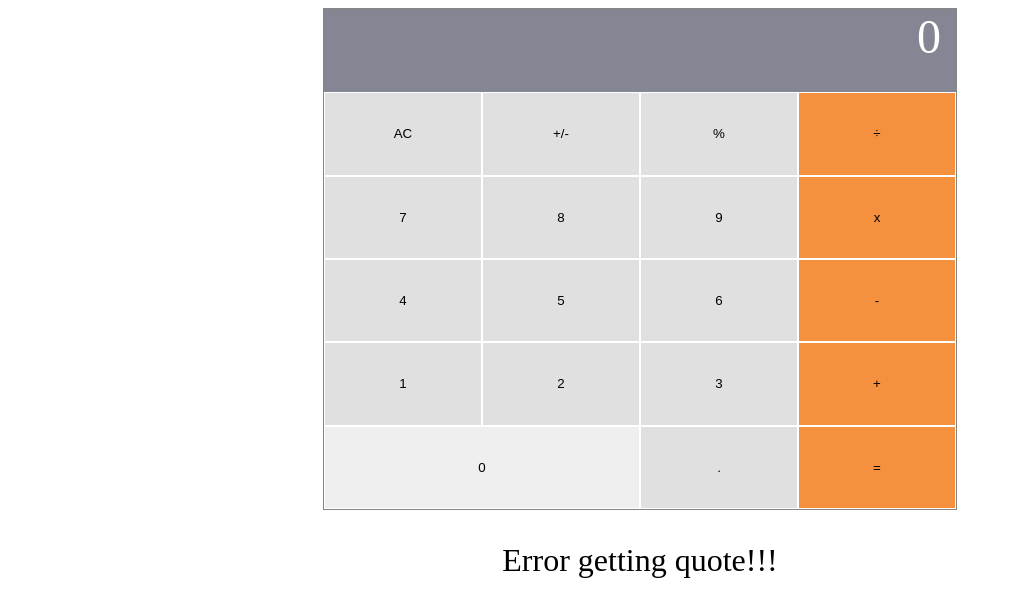
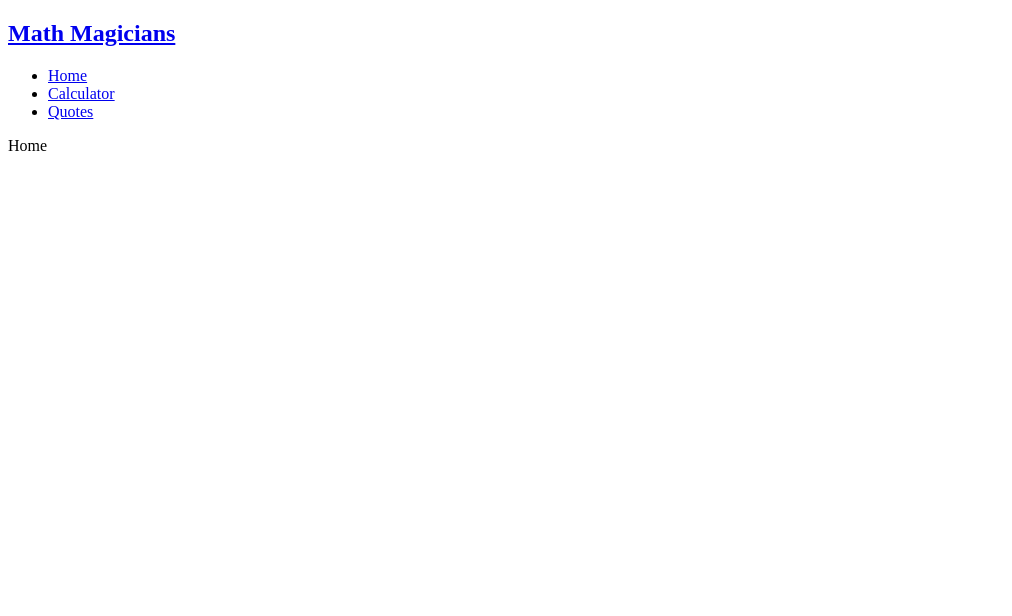
Before and after one commit to kkolade/the-math-magicians, a React (Create React App) app: page / in a window 1280 px wide. Shown: the top 616 px of the page, without its empty margins (0-1012 px from the left). Built offline with nearby package versions, Linux system fonts and the light colour scheme; no server answers.

Commit message:
Implement routing using React Router

```diff
--- a/package.json
+++ b/package.json
@@ -10,6 +10,7 @@
     "prop-types": "^15.8.1",
     "react": "^18.2.0",
     "react-dom": "^18.2.0",
+    "react-router-dom": "^6.9.0",
     "react-scripts": "5.0.1",
     "web-vitals": "^2.1.4"
   },
--- a/src/App.js
+++ b/src/App.js
@@ -1,13 +1,34 @@
+import { Link, Route, Routes } from 'react-router-dom';
 import './app.css';
 import Calculator from './components/Calculator';
+import Home from './components/Home';
 import Quote from './components/Quote';
 
 function App() {
   return (
-    <div className="App">
-      <Calculator />
-      <Quote />
-    </div>
+    <>
+      <nav>
+        <h1>
+          <Link to="/">Math Magicians</Link>
+        </h1>
+        <ul>
+          <li>
+            <Link to="/">Home</Link>
+          </li>
+          <li>
+            <Link to="/calculator">Calculator</Link>
+          </li>
+          <li>
+            <Link to="/quote">Quotes</Link>
+          </li>
+        </ul>
+      </nav>
+      <Routes>
+        <Route path="/" element={<Home />} />
+        <Route path="/calculator" element={<Calculator />} />
+        <Route path="/quote" element={<Quote />} />
+      </Routes>
+    </>
   );
 }
 
--- /dev/null
+++ b/src/components/Home.jsx
@@ -0,0 +1,5 @@
+import React from 'react';
+
+const Home = () => <div>Home</div>;
+
+export default Home;
--- a/src/index.js
+++ b/src/index.js
@@ -1,13 +1,16 @@
 import React from 'react';
 import ReactDOM from 'react-dom/client';
+import { BrowserRouter } from 'react-router-dom';
 import App from './App';
 import reportWebVitals from './reportWebVitals';
 
 const root = ReactDOM.createRoot(document.getElementById('root'));
 root.render(
   <React.StrictMode>
-    <App />
-  </React.StrictMode>,
+    <BrowserRouter>
+      <App />
+    </BrowserRouter>
+  </React.StrictMode>
 );
 
 // If you want to start measuring performance in your app, pass a function
```
Also changed, not shown: 1 other file (tests, documents, lock files or other folders).
